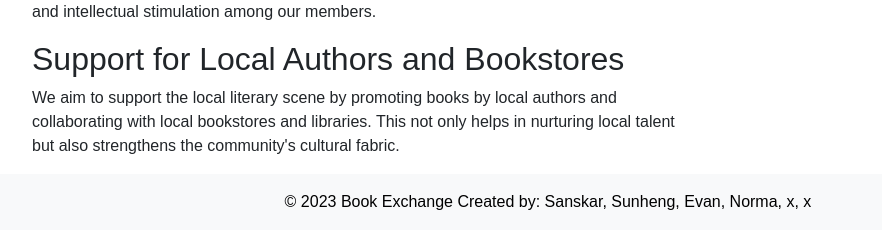
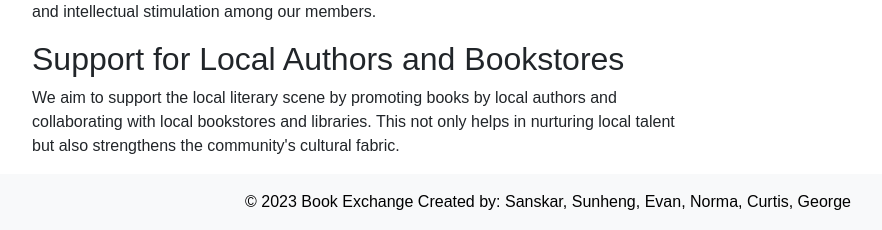
Before and after one commit to sskarz/Book-Store-Web-Project, a Django app: page /aboutus in a window 1280 px wide. Shown: the part 811-1041 px from the top of the page, without its empty margins (92-974 px from the left). Run offline with Django 4.2, Linux system fonts and the light colour scheme; some libraries are stand-ins or nearby versions.

Commit message:
Updated Footer
- Everyone's names are now on the footer of every webpage

```diff
--- a/bookEx/bookEx/templates/bookMng/aboutus.html
+++ b/bookEx/bookEx/templates/bookMng/aboutus.html
@@ -105,7 +105,7 @@
 <footer class="bg-light text-center text-lg-start">
   <div class="text-center p-3">
     © 2023 Book Exchange
-    Created by: Sanskar, Sunheng, Evan, Norma, x, x
+    Created by: Sanskar, Sunheng, Evan, Norma, Curtis, George
   </div>
 </footer>
 
--- a/bookEx/bookEx/templates/bookMng/cart.html
+++ b/bookEx/bookEx/templates/bookMng/cart.html
@@ -82,6 +82,7 @@
 <footer class="bg-light text-center text-lg-start">
   <div class="text-center p-3">
     © 2023 Book Exchange
+    Created by: Sanskar, Sunheng, Evan, Norma, Curtis, George
   </div>
 </footer>
 
--- a/bookEx/bookEx/templates/bookMng/displaybooks.html
+++ b/bookEx/bookEx/templates/bookMng/displaybooks.html
@@ -100,7 +100,7 @@
 <footer class="bg-light text-center text-lg-start">
   <div class="text-center p-3">
     © 2023 Book Exchange
-    Created by: Sanskar, Sunheng, Evan, Norma, x, x
+    Created by: Sanskar, Sunheng, Evan, Norma, Curtis, George
   </div>
 </footer>
 
--- a/bookEx/bookEx/templates/bookMng/index.html
+++ b/bookEx/bookEx/templates/bookMng/index.html
@@ -108,6 +108,7 @@
 <footer class="bg-light text-center text-lg-start">
   <div class="text-center p-3">
     © 2023 Book Exchange
+    Created by: Sanskar, Sunheng, Evan, Norma, Curtis, George
   </div>
 </footer>
 
--- a/bookEx/bookEx/templates/bookMng/messages.html
+++ b/bookEx/bookEx/templates/bookMng/messages.html
@@ -104,7 +104,7 @@
 <footer class="bg-light text-center text-lg-start">
   <div class="text-center p-3">
     © 2023 Book Exchange
-    Created by: Sanskar, Sunheng, Evan, Norma, x, x
+    Created by: Sanskar, Sunheng, Evan, Norma, Curtis, George
   </div>
 </footer>
 
--- a/bookEx/bookEx/templates/bookMng/postbook.html
+++ b/bookEx/bookEx/templates/bookMng/postbook.html
@@ -112,7 +112,7 @@
 <footer class="bg-light text-center text-lg-start">
   <div class="text-center p-3">
     © 2023 Book Exchange
-    Created by: Sanskar, Sunheng, Evan, Norma, x, x
+    Created by: Sanskar, Sunheng, Evan, Norma, Curtis, George
   </div>
 </footer>
 
--- a/bookEx/bookEx/templates/bookMng/search.html
+++ b/bookEx/bookEx/templates/bookMng/search.html
@@ -101,7 +101,7 @@
 <footer class="bg-light text-center text-lg-start">
   <div class="text-center p-3">
     © 2023 Book Exchange
-    Created by: Sanskar, Sunheng, Evan, Norma, x, x
+    Created by: Sanskar, Sunheng, Evan, Norma, Curtis, George
   </div>
 </footer>
 
```
